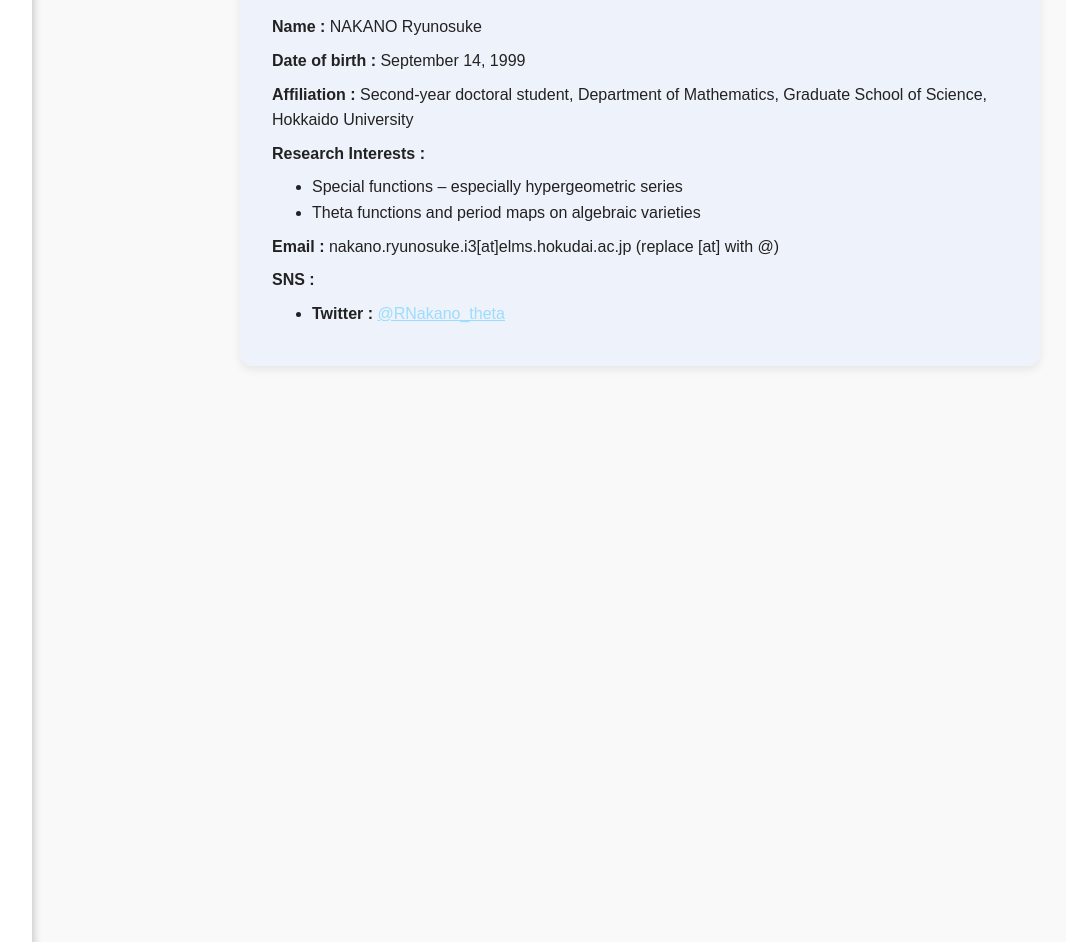
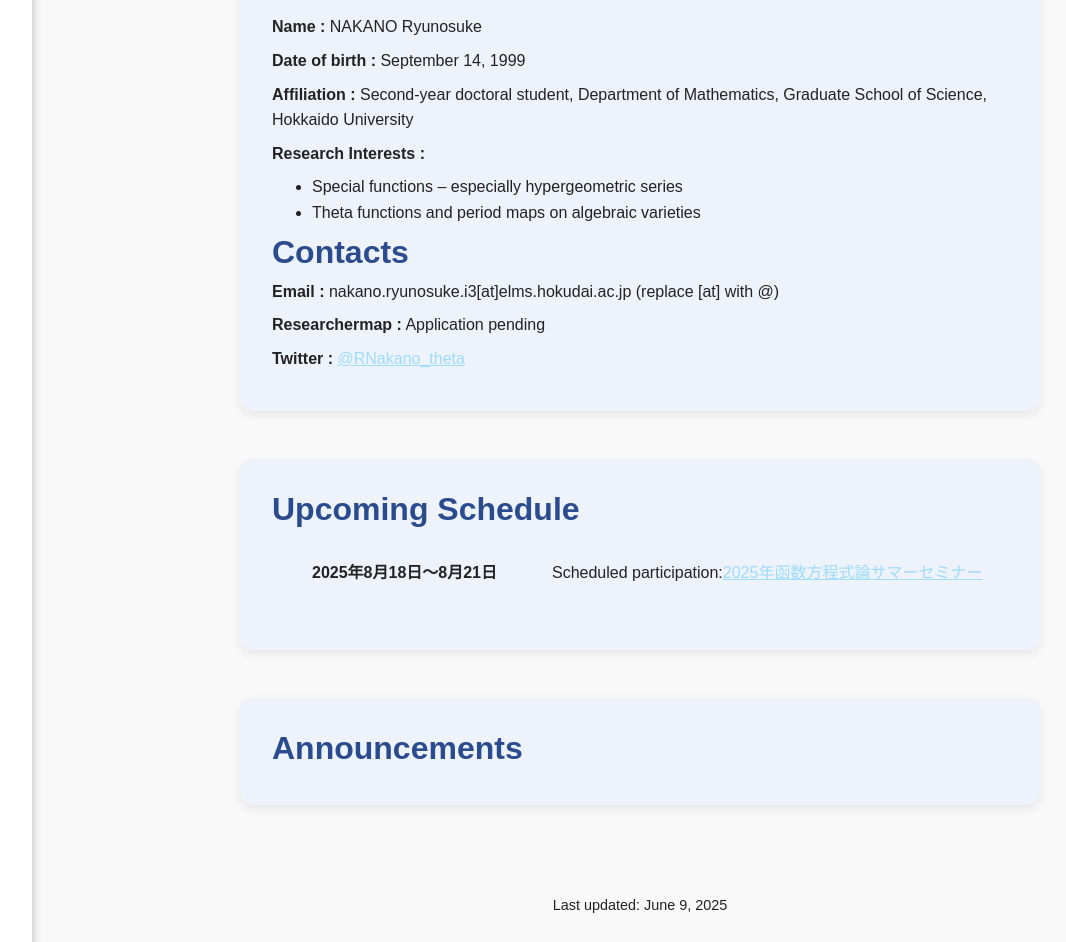
Before and after one commit to NAKANORyunosuke/NAKANORyunosuke.github.io, a Jekyll site: the page built from index.md, in a window 1280 px wide and 1400 px high, scrolled down 515 px. Shown: the part 412-1354 px from the top of the window, without its empty margins (0-1066 px from the left). Built offline with Jekyll 4.4.1, drawn with Linux system fonts in a browser that asks for light colours.

Commit message:
Refactor code structure for improved readability and maintainability

```diff
--- a/_includes/head.html
+++ b/_includes/head.html
@@ -9,14 +9,14 @@
 
 <!-- (3) ページ概要 -->
 <meta name="description" content="北海道大学大学院 理学院 数学専攻博士後期課程に所属する中野竜之介の公式サイト.
-研究分野：超幾何級数・テータ関数・代数多様体の周期写像.
+研究分野：特殊関数論, 主に超幾何級数・テータ関数・代数多様体の周期写像.
 論文や講演情報, 履歴書などを掲載.
-NAKANO Ryunosuke’s official website, Doctoral student (Mathematics), Graduate School of Science, Hokkaido University.
-Research topics: hypergeometric series, theta functions, period mappings on algebraic varieties.
+NAKANO Ryunosuke(Ryunosuke Nakano)’s official website, Doctoral student (Mathematics), Graduate School of Science, Hokkaido University.
+Research topics: special functions, hypergeometric series, theta functions, period mappings on algebraic varieties.
 Contains publications, presentations, and CV.">
 
 <!-- (4) キーワード -->
-<meta name="keywords" content="中野竜之介, 数学, 代数幾何, 超幾何級数, テータ関数, 算術幾何平均, モノドロミー, Lauricella, 周期写像, 北海道大学, 研究者, 中野, 竜之介, Ryunosuke Nakano, NAKANO Ryunosuke, Mathematics, Algebraic Geometry, Hypergeometric, Theta Functions, Hokkaido University">
+<meta name="keywords" content="中野竜之介, 中野, 竜之介, 数学, 代数幾何, 超幾何, テータ関数, 算術幾何平均, モノドロミー, Lauricella, 周期写像, 北海道大学, 研究者, 博士課程, 中野, 竜之介, Ryunosuke, Nakano, Ryunosuke, Nakano, NAKANO Ryunosuke, Mathematics, Algebraic Geometry, Hypergeometric, Theta Functions, Hokkaido University, Doctoral student">
 
 <!-- (5) robots 指示 -->
 <meta name="robots" content="index, follow">
@@ -34,10 +34,8 @@
 <script src="{{ '/assets/lang-switch.js' | relative_url }}" defer></script>
 <script src="{{ '/assets/menu.js' | relative_url }}" defer></script>
 
-<!-- (9) IE 対応（古いブラウザ向け）-->
-<!--[if lt IE 9]>
-  <script src="https://cdnjs.cloudflare.com/ajax/libs/html5shiv/3.7.3/html5shiv.min.js"></script>
-<![endif]-->
+<link rel="icon" href="{{ 'assets/img/favicon.jpg'      | relative_url }}" type="image/png">
+
 
 <!-- (10) Google 検索サイト認証 -->
 <meta name="google-site-verification" content="VVk4Bfte-4_pc0W8nFpDTIgeCtWQ4b46DuX_qHtKYQE" />
--- a/_includes/sidebar.html
+++ b/_includes/sidebar.html
@@ -25,5 +25,19 @@
 			</ul>
 		</details>
     </li>
+    <li>
+		<details class="lang-ja">
+			<summary>その他活動</summary>
+			<ul>
+
+			</ul>
+		</details>
+		<details class="lang-en">
+			<summary>その他活動</summary>
+			<ul>
+
+			</ul>
+		</details>
+    </li>
   </ul>
 </nav>
--- a/_layouts/default.html
+++ b/_layouts/default.html
@@ -35,5 +35,27 @@
 	<!-- 共通JS -->
 	<script src="{{ '/assets/lang-switch.js' | relative_url }}"></script>
 	<script src="{{ '/assets/menu.js'				| relative_url }}" defer></script>
+
+	<footer class="site-footer" style="text-align:center; padding:2em 1em; font-size:0.9em; color:var(--text-color);">
+	<p class="lang-ja">
+		最終更新: <span id="last-updated-ja">-</span>
+	</p>
+	<p class="lang-en">
+		Last updated: <span id="last-updated-en">-</span>
+	</p>
+	</footer>
+
+	<script>
+	// ページの最終更新日時をブラウザから取得
+	const d = new Date(document.lastModified);
+
+	// 日本語表記
+	document.getElementById('last-updated-ja').textContent =
+		`${d.getFullYear()}年${d.getMonth()+1}月${d.getDate()}日`;
+
+	// 英語表記
+	document.getElementById('last-updated-en').textContent =
+		d.toLocaleDateString('en-US', { year: 'numeric', month: 'long', day: 'numeric' });
+	</script>
 </body>
 </html>
--- a/index.md
+++ b/index.md
@@ -13,41 +13,75 @@
     <p class="lang-ja">言語を変更するには、右上のプルダウンを利用してください。</p>
     <p class="lang-en">Change the language using the dropdown at top right.</p>
     <figure>
-        <img src="../img/profile.jpg" alt="NAKANO Ryunosuke" class="profile-image">
+        <img src="assets/img/profile.jpg" alt="NAKANO Ryunosuke" class="profile-image">
         <figcaption class="lang-ja">イチョウ並木</figcaption>
         <figcaption class="lang-en">Ginkgo-lined street in Hokkaido Univ.</figcaption>
     </figure>
 </div>
 <!-- ===== プロフィールセクション ===== -->
 <div class="profile-box">
-    <h1 class="lang-ja">プロフィール</h1>
-    <h1 class="lang-en">Profile</h1>
+    <div class="lang-ja">
+    <h1>プロフィール</h1>
+        <p><strong>名前 :</strong> 中野竜之介</p>
+        <p><strong>生年月日 :</strong> 1999年9月14日</p>
+        <p><strong>所属 :</strong> 北海道大学大学院 理学研究院 数学専攻 博士後期課程 2年</p>
+        <p><strong>研究分野 :</strong></p>
+        <ul>
+            <li>特殊関数論（特に超幾何級数）</li>
+            <li>代数多様体上の周期写像・テータ関数</li>
+        </ul>
+    <h1>連絡先</h1>
+        <p><strong>Email :</strong> nakano.ryunosuke.i3[at]elms.hokudai.ac.jp（[at]を@に置き換えてください）</p>
+        <p><strong>Researchermap :</strong> 申請中</p>
+    </div>
+    <div class="lang-en">
+        <h1>Profile</h1>
+            <p><strong>Name :</strong> NAKANO Ryunosuke</p>
+            <p><strong>Date of birth :</strong> September 14, 1999</p>
+            <p><strong>Affiliation :</strong> Second-year doctoral student, Department of Mathematics, Graduate School of Science, Hokkaido University</p>
+            <p><strong>Research Interests :</strong></p>
+            <ul>
+                <li>Special functions – especially hypergeometric series</li>
+                <li>Theta functions and period maps on algebraic varieties</li>
+            </ul>
+        <h1>Contacts</h1>
+            <p><strong>Email :</strong> nakano.ryunosuke.i3[at]elms.hokudai.ac.jp (replace [at] with @)</p>
+            <p><strong>Researchermap :</strong> Application pending</p>
+    </div>
+        <p><strong>Twitter :</strong> <a href="https://x.com/RNakano_theta" target="_blank">@RNakano_theta</a></p>
+</div>
 
-    <p class="lang-ja"><strong>名前 :</strong> 中野竜之介</p>
-    <p class="lang-en"><strong>Name :</strong> NAKANO Ryunosuke</p>
+<div class="profile-box">
+    <div class="lang-ja">
+        <h1>今後の予定</h1>
+        <ul>
+            <div class="timeline">
+                <li>
+                    <span class="date">2025年8月18日〜8月21日</span>
+                    <span class="desc"><a href="https://web.tuat.ac.jp/~mmurata/summer/summer2025.html">2025年函数方程式論サマーセミナー</a>に参加予定</span>
+                </li>
+            </div>
+        </ul>
+    </div>
+    <div class="lang-en">
+        <h1>Upcoming Schedule</h1>
+        <ul>
+            <div class="timeline">
+                <li>
+                    <span class="date">2025年8月18日〜8月21日</span>
+                    <span class="desc">Scheduled participation:<a href="https://web.tuat.ac.jp/~mmurata/summer/summer2025.html">2025年函数方程式論サマーセミナー</a></span>
+                </li>
+            </div>
+        </ul>
+    </div>
+</div>
 
-    <p class="lang-ja"><strong>生年月日 :</strong> 1999年9月14日</p>
-    <p class="lang-en"><strong>Date of birth :</strong> September 14, 1999</p>
+<div class="profile-box">
+    <div class="lang-ja">
+        <h1>お知らせ</h1>
 
-    <p class="lang-ja"><strong>所属 :</strong> 北海道大学大学院 理学研究院 数学専攻 博士後期課程 2年</p>
-    <p class="lang-en"><strong>Affiliation :</strong> Second-year doctoral student, Department of Mathematics, Graduate School of Science, Hokkaido University</p>
-
-    <p class="lang-ja"><strong>研究分野 :</strong></p>
-    <p class="lang-en"><strong>Research Interests :</strong></p>
-    <ul class="lang-ja">
-    <li>特殊関数論（特に超幾何級数）</li>
-    <li>代数多様体上の周期写像・テータ関数</li>
-    </ul>
-    <ul class="lang-en">
-    <li>Special functions – especially hypergeometric series</li>
-    <li>Theta functions and period maps on algebraic varieties</li>
-    </ul>
-
-    <p class="lang-ja"><strong>連絡先 :</strong> nakano.ryunosuke.i3[at]elms.hokudai.ac.jp（[at]を@に置き換えてください）</p>
-    <p class="lang-en"><strong>Email :</strong> nakano.ryunosuke.i3[at]elms.hokudai.ac.jp (replace [at] with @)</p>
-
-    <p><strong>SNS :</strong></p>
-    <ul>
-    <li><strong>Twitter :</strong> <a href="https://x.com/RNakano_theta" target="_blank">@RNakano_theta</a></li>
-    </ul>
+    </div>
+    <div class="lang-en">
+        <h1>Announcements</h1>
+    </div>
 </div>
```
Also changed, not shown: 2 other files. Lines whose indentation alone changed are shown as unchanged.
